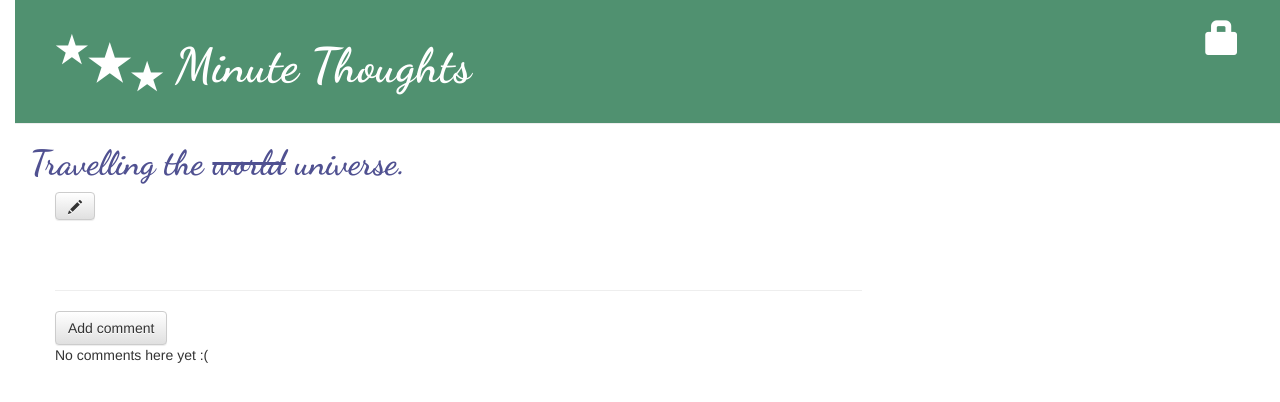
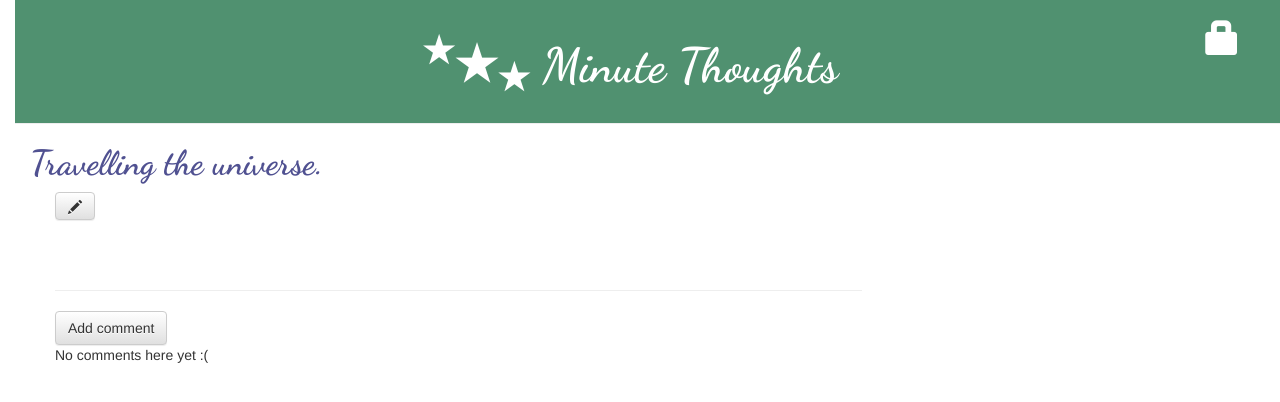
Before and after one commit to sarahwentford/my-first-blog, a Django app: template blog/templates/blog/post_detail.html in a window 1280 px wide. Shown: the top 402 px of the page. Run offline with Django 3.2, Linux system fonts and the light colour scheme; the template is opened without the code that fills it, so the values that code supplies are empty; some libraries are stand-ins or nearby versions; some web fonts are replaced.

Commit message:
Corrected text

```diff
--- a/blog/templates/blog/base.html
+++ b/blog/templates/blog/base.html
@@ -17,10 +17,10 @@
             {% else %}
             <a href="{% url "django.contrib.auth.views.login" %}" class="top-menu"><span class="glyphicon glyphicon-lock"></span></a>
             {% endif %}
-            <h1><a href="{% url "blog.views.post_list" %}"><strong><sup>★</sup>★<sub>★</sub> Minute Thoughts</strong></a></h1>
+            <h1><a href="{% url "blog.views.post_list" %}"><center><strong><sup>★</sup>★<sub>★</sub> Minute Thoughts</strong></center></a></h1>
         </div>
         <div class="page-subheader">
-            <h2> Travelling the <s>world</s> universe. </h2>
+            <h2> Travelling the universe. </h2>
         </div>
         <div class="content">
             <div class="row">
```
